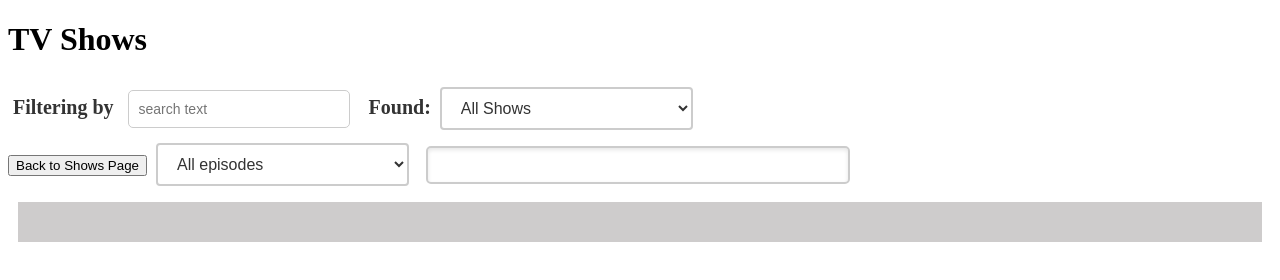
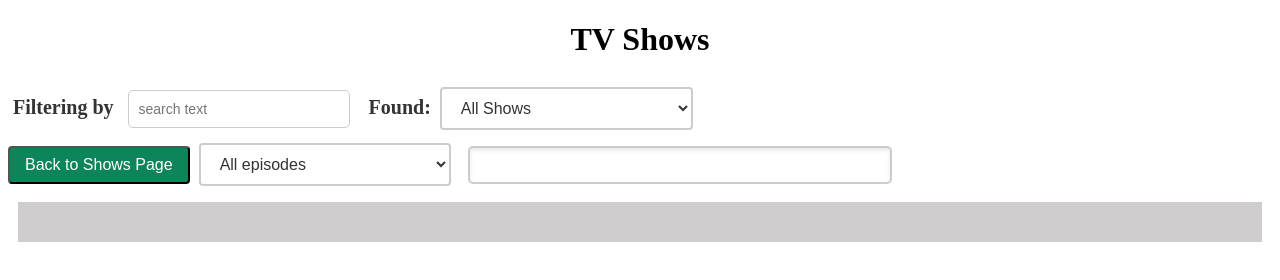
Before and after one commit to annafedyna/JS3-Module-Project, a plain HTML site: page index.html in a window 1280 px wide. Drawn offline with Linux system fonts and the light colour scheme; no server answers.

Commit message:
style: back to shows button

```diff
--- a/style.css
+++ b/style.css
@@ -8,6 +8,18 @@
   padding: 20px;
   justify-items: center;
   margin: 10px;
+}
+h1 {
+  text-align: center;
+}
+
+#back-to-shows {
+  background-color: #0c8659;
+  border-radius: 4px;
+  color: white;
+  padding: 8px 15px;
+  text-align: center;
+  font-size: 16px;
 }
 
 @media (min-width: 1200px) {
```
